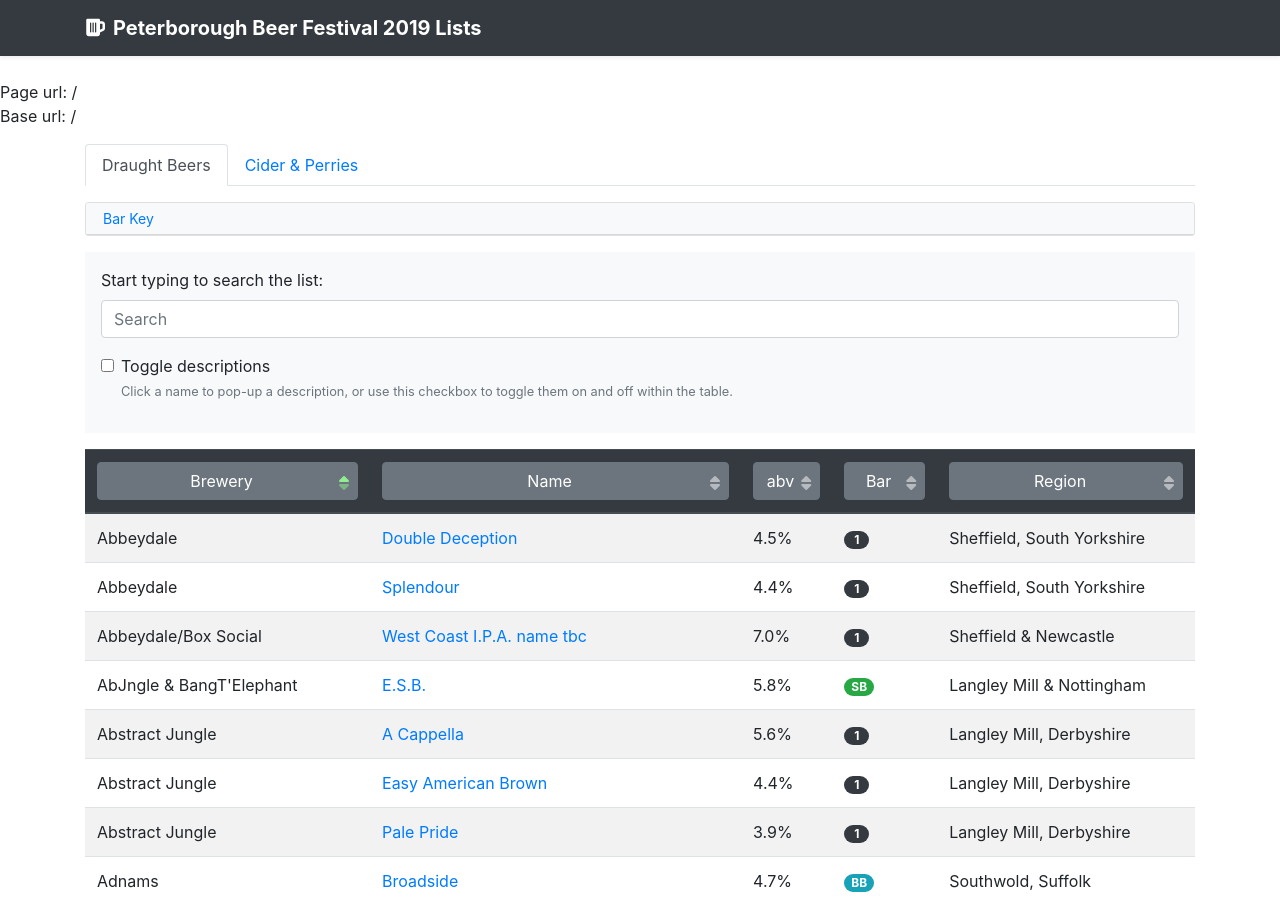
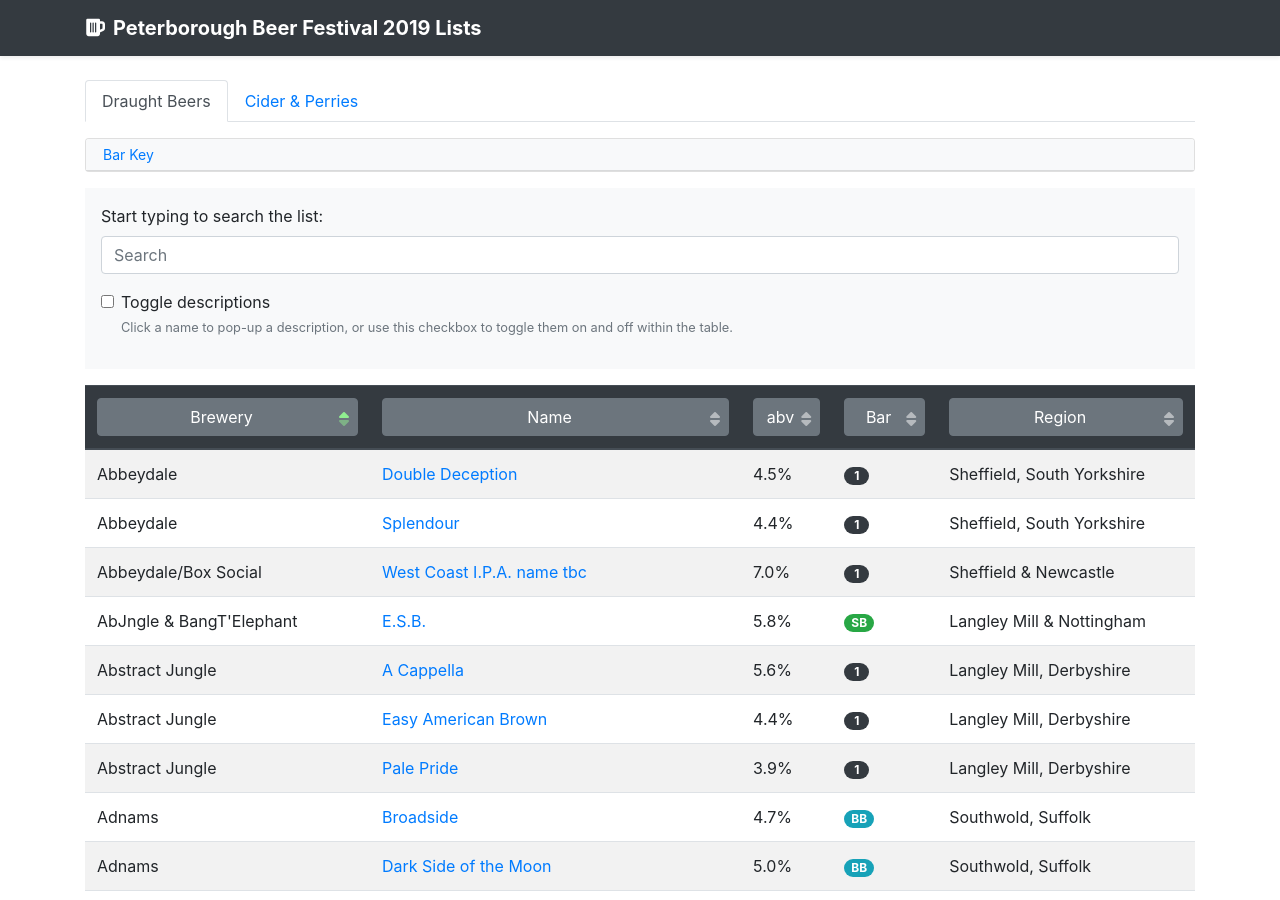
Before and after one commit to spleenqueen/pbf, a Jekyll site: the page built from index.html, in a window 1280 px wide and 900 px high. Built offline with Jekyll 4.4.1, drawn with Linux system fonts in a browser that asks for light colours; nearby versions of some CDN libraries.

Commit message:
Fixed header issues

```diff
--- a/_includes/header.html
+++ b/_includes/header.html
@@ -16,18 +16,14 @@
     {% assign pagePaths = "ciders" | split: '#' %}
     {% assign pageNames = "Cider & Perries" | split: '#' %}
 
-    <p>Page url: {{ page.url }}<br />
-    Base url: {{ baseUrl }}</p>
-
-
     <div class="container">
         <ul class="nav nav-tabs">
             <li class="nav-item">
-                <a class="nav-link {% if page.url == baseUrl %}active{% endif %}" href="{{ baseUrl }}">Draught Beers</a>
+                <a class="nav-link {% if page.url == '/' %}active{% endif %}" href="{{ baseUrl }}">Draught Beers</a>
             </li>
             {% for path in pagePaths %}
                 <li class="nav-item">
-                    {% assign fullPath = path | prepend: baseUrl | append: '.html' %}
+                    {% assign fullPath = path | prepend: '/' | append: '.html' %}
                     {% assign relativePath = path | append: '.html' %}
                     <a class="nav-link {% if page.url == fullPath %}active{% endif %}" href="{{ relativePath }}">{{ pageNames[forloop.index0] }}</a>
                 </li>
```
